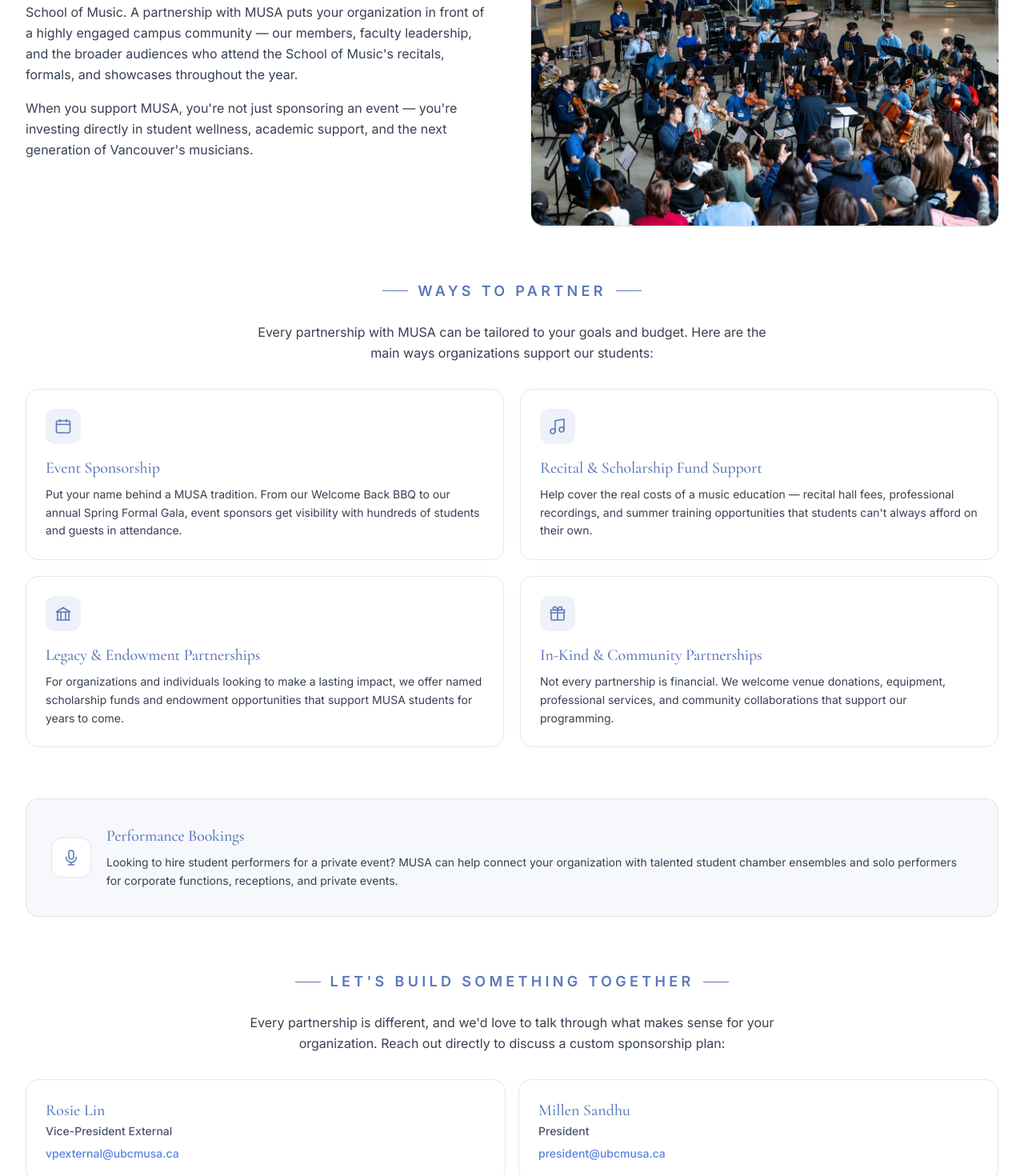
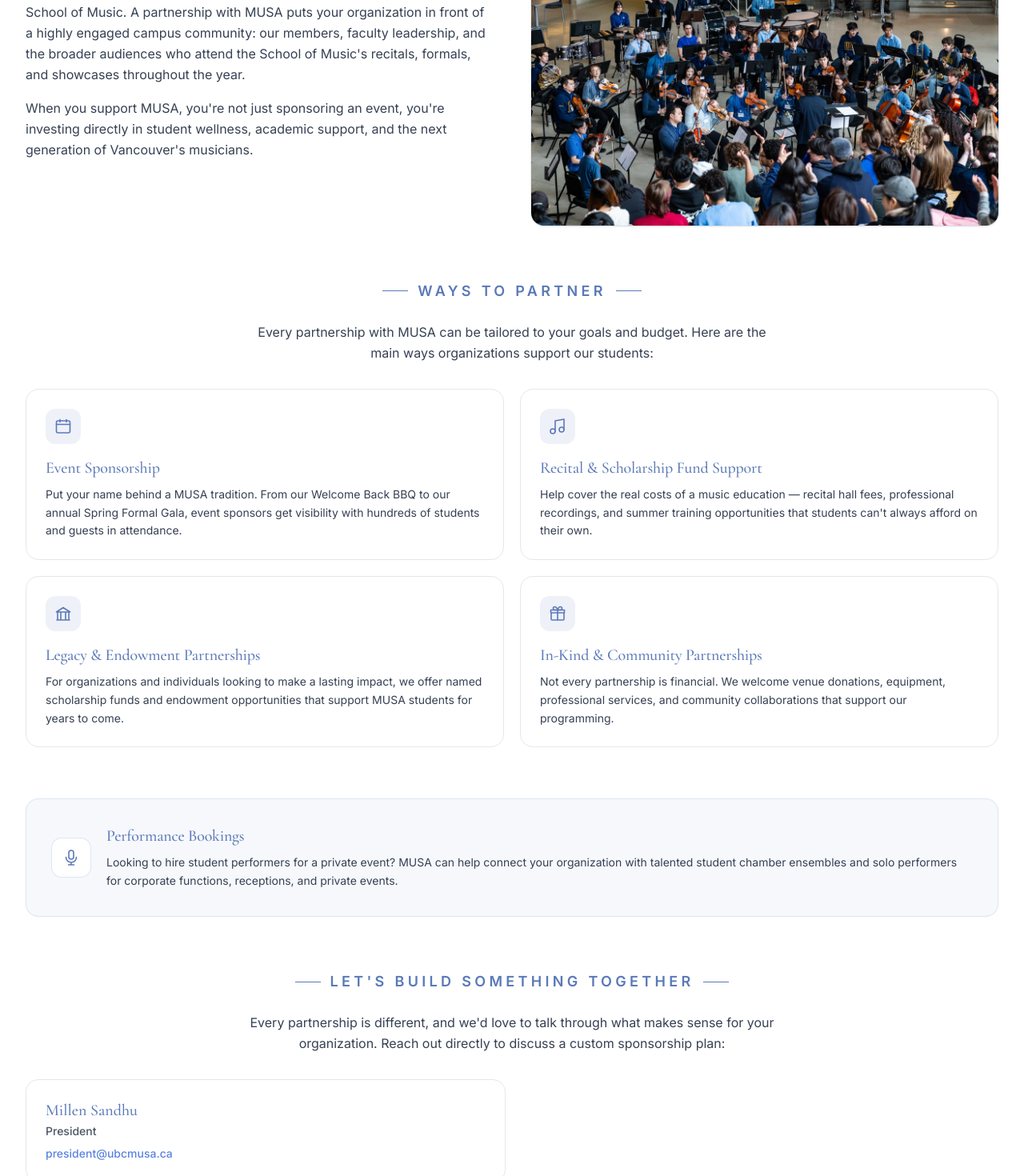
Before and after one commit to UBCMUSA/ubcmusa, a React (Vite) app: page /sponsors in a window 1280 px wide. Shown: the part 660-2130 px from the top of the page at 80% size. Built offline with nearby package versions, Linux system fonts and the light colour scheme.

Commit message:
Sponsors: Removed Rosie, removed em dashes, email link should be fixed.

```diff
--- a/src/pages/Sponsors.jsx
+++ b/src/pages/Sponsors.jsx
@@ -2,11 +2,6 @@ import PageStub from "../components/PageStub.jsx";
 import SectionEyebrow from "../components/SectionEyebrow.jsx";
 
 const CONTACTS = [
-  {
-    name: "Rosie Lin",
-    role: "Vice-President External",
-    email: "vpexternal@ubcmusa.ca",
-  },
   {
     name: "Millen Sandhu",
     role: "President",
@@ -56,12 +51,12 @@ export default function Sponsors() {
               <p className="text-base leading-relaxed text-gray-700">
                 MUSA is the official student government for over 400 musicians at the
                 UBC School of Music. A partnership with MUSA puts your organization in
-                front of a highly engaged campus community — our members, faculty
+                front of a highly engaged campus community: our members, faculty
                 leadership, and the broader audiences who attend the School of Music's
                 recitals, formals, and showcases throughout the year.
               </p>
               <p className="text-base leading-relaxed text-gray-700">
-                When you support MUSA, you're not just sponsoring an event — you're
+                When you support MUSA, you're not just sponsoring an event, you're
                 investing directly in student wellness, academic support, and the next
                 generation of Vancouver's musicians.
               </p>
@@ -149,7 +144,7 @@ export default function Sponsors() {
           </div>
           <div className="mt-8 text-center">
             <a
-              href="mailto:vpexternal@ubcmusa.ca"
+              href="mailto:sponsorship@ubcmusa.ca"
               className="inline-flex items-center gap-2 rounded-md bg-steel px-6 py-3 text-sm font-semibold text-white transition hover:bg-steel-dark"
             >
               Email Our Sponsorship Team →
```
